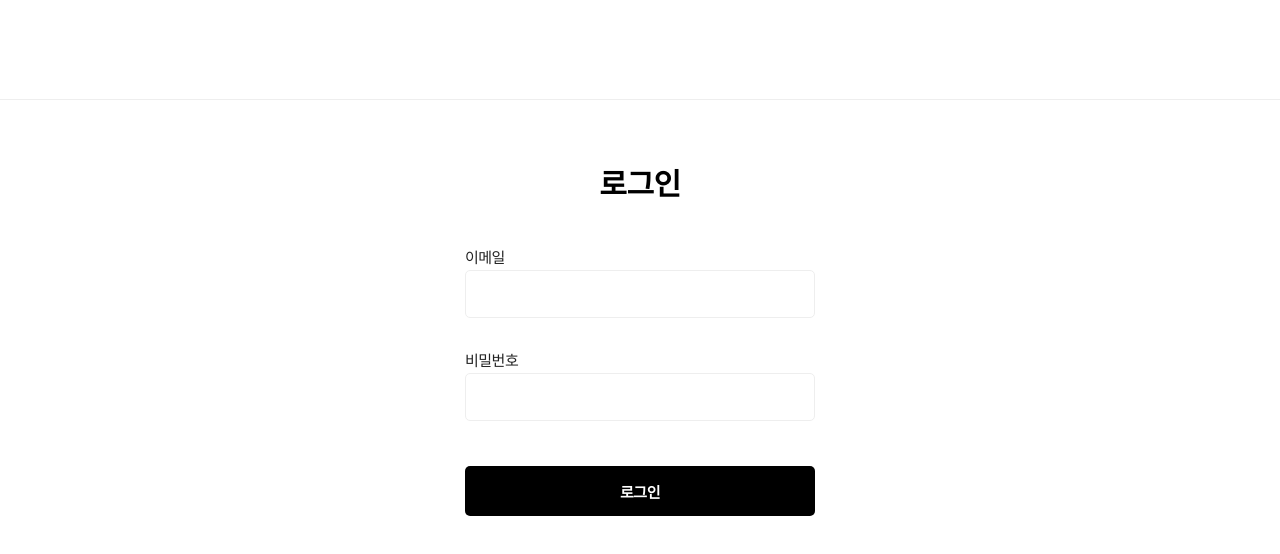
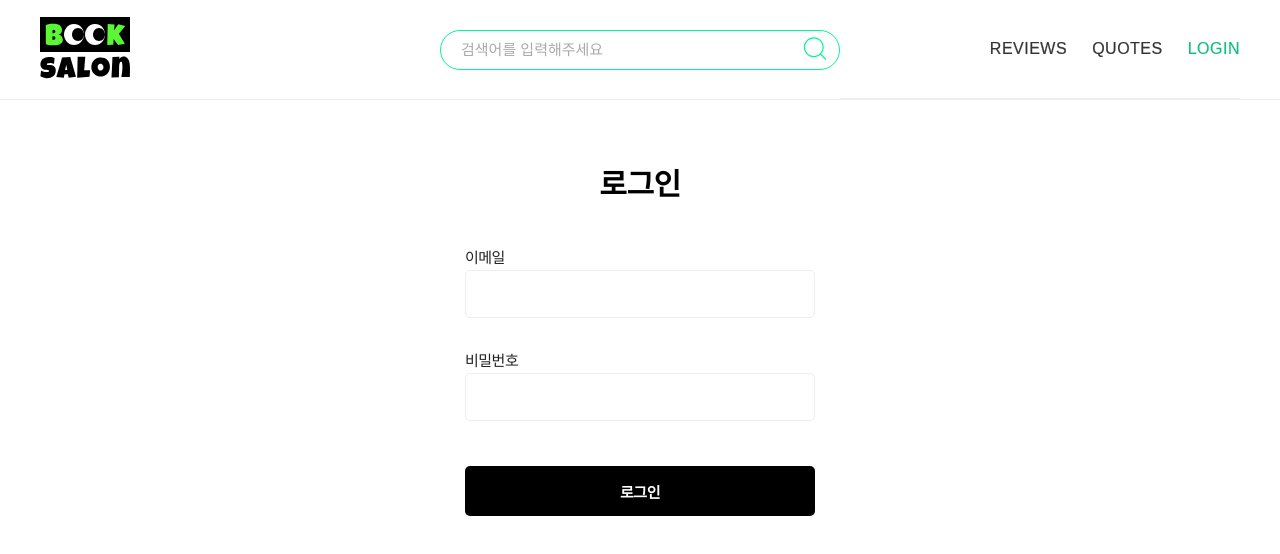
Before and after one commit to icallitnewart/book-salon, a React (Create React App) app in the folder client/: page /user/login in a window 1280 px wide. Shown: the top 554 px of the page. Built offline with nearby package versions, Linux system fonts and the light colour scheme.

Commit message:
[FE] Design: Header 컴포넌트 UI 개발
설명
- 로고 / 검색창 / 네비게이션바 레이아웃 구현 및 디자인 작업

Related to: #7

```diff
--- /dev/null
+++ b/client/src/shared/components/atoms/Logo.tsx
@@ -0,0 +1,13 @@
+import React from 'react';
+import { Link } from 'react-router-dom';
+import { ReactComponent as LogoSvg } from '../../../assets/svg/logo.svg';
+
+function Logo(): JSX.Element {
+	return (
+		<Link to="/">
+			<LogoSvg />
+		</Link>
+	);
+}
+
+export default Logo;
--- /dev/null
+++ b/client/src/shared/components/atoms/MenuLink.tsx
@@ -0,0 +1,32 @@
+import React from 'react';
+import { NavLink } from 'react-router-dom';
+import styled from 'styled-components';
+
+const Menu = styled(NavLink)`
+	color: #333;
+	font-family: var(--main-font-eng);
+	font-size: 16px;
+	font-weight: 500;
+	letter-spacing: 0.5px;
+	-webkit-text-stroke: 0.2px;
+	text-decoration: none;
+
+	&.active {
+		color: var(--sub-color-darkgreen);
+	}
+
+	&:hover {
+		color: var(--sub-color-darkgreen);
+	}
+`;
+
+interface IMenuLinkProps {
+	children: string;
+	to: string;
+}
+
+function MenuLink({ children, to }: IMenuLinkProps): JSX.Element {
+	return <Menu to={to}>{children}</Menu>;
+}
+
+export default MenuLink;
--- /dev/null
+++ b/client/src/shared/components/atoms/SearchButton.tsx
@@ -0,0 +1,32 @@
+import React from 'react';
+import styled from 'styled-components';
+
+import { ReactComponent as SearchSvg } from '../../../assets/svg/search.svg';
+
+const Button = styled.button`
+	position: absolute;
+	top: 50%;
+	right: 10px;
+	transform: translateY(-50%);
+	padding: 0;
+	cursor: pointer;
+
+	background-color: transparent;
+	border: none;
+
+	svg {
+		width: 30px;
+		height: 30px;
+		color: var(--sub-color-green);
+	}
+`;
+
+function SearchButton(): JSX.Element {
+	return (
+		<Button type="button">
+			<SearchSvg />
+		</Button>
+	);
+}
+
+export default SearchButton;
--- /dev/null
+++ b/client/src/shared/components/atoms/SearchInput.tsx
@@ -0,0 +1,26 @@
+import React from 'react';
+import { styled } from 'styled-components';
+
+const Input = styled.input`
+	width: 400px;
+	height: 40px;
+	padding: 0px 45px 0px 20px;
+
+	color: #444;
+	font-family: var(--main-font-kor);
+	font-size: 15px;
+	font-weight: 500;
+	border: 1px solid var(--sub-color-green);
+	border-radius: 20px;
+	outline: none;
+
+	&::placeholder {
+		color: #aaa;
+	}
+`;
+
+function SearchInput(): JSX.Element {
+	return <Input type="text" placeholder="검색어를 입력해주세요" />;
+}
+
+export default SearchInput;
--- /dev/null
+++ b/client/src/shared/components/molecules/Navigation.tsx
@@ -0,0 +1,32 @@
+import React from 'react';
+import styled from 'styled-components';
+import { useAppSelector } from '../../../redux/store';
+
+import MenuLink from '../atoms/MenuLink';
+
+const Container = styled.nav`
+	display: flex;
+	justify-content: flex-end;
+	align-items: center;
+	gap: 25px;
+	height: 100%;
+	border-bottom: 1px solid #eee;
+`;
+
+function Navigation(): JSX.Element {
+	const isAuth = useAppSelector(state => state.user.isAuth);
+
+	return (
+		<Container>
+			<MenuLink to="/book/review/list">REVIEWS</MenuLink>
+			<MenuLink to="/book/quote/list">QUOTES</MenuLink>
+			{isAuth ? (
+				<MenuLink to="/user/info">MYPAGE</MenuLink>
+			) : (
+				<MenuLink to="/user/login">LOGIN</MenuLink>
+			)}
+		</Container>
+	);
+}
+
+export default Navigation;
--- /dev/null
+++ b/client/src/shared/components/molecules/SearchBar.tsx
@@ -0,0 +1,22 @@
+import React from 'react';
+import { styled } from 'styled-components';
+
+import SearchInput from '../atoms/SearchInput';
+import SearchButton from '../atoms/SearchButton';
+
+const Container = styled.div`
+	position: relative;
+	width: 400px;
+	height: 40px;
+`;
+
+function SearchBar(): JSX.Element {
+	return (
+		<Container>
+			<SearchInput />
+			<SearchButton />
+		</Container>
+	);
+}
+
+export default SearchBar;
--- a/client/src/shared/components/organisms/Header.tsx
+++ b/client/src/shared/components/organisms/Header.tsx
@@ -1,15 +1,37 @@
 import React from 'react';
 import { styled } from 'styled-components';
 
+import Logo from '../atoms/Logo';
+import SearchBar from '../molecules/SearchBar';
+import Navigation from '../molecules/Navigation';
+
 const Container = styled.header`
+	display: flex;
+	justify-content: center;
 	width: 100%;
 	min-width: var(--desktop-screen-width);
 	height: 100px;
 	border-bottom: 1px solid #eee;
 `;
 
+const Wrapper = styled.div`
+	display: grid;
+	grid-template-columns: 1fr 1fr 1fr;
+	align-items: center;
+	width: var(--desktop-screen-width);
+	height: 100%;
+`;
+
 function Header(): JSX.Element {
-	return <Container> </Container>;
+	return (
+		<Container>
+			<Wrapper>
+				<Logo />
+				<SearchBar />
+				<Navigation />
+			</Wrapper>
+		</Container>
+	);
 }
 
 export default Header;
```
Also changed, not shown: client/src/assets/svg/logo.svg (added), client/src/assets/svg/search.svg (added).
